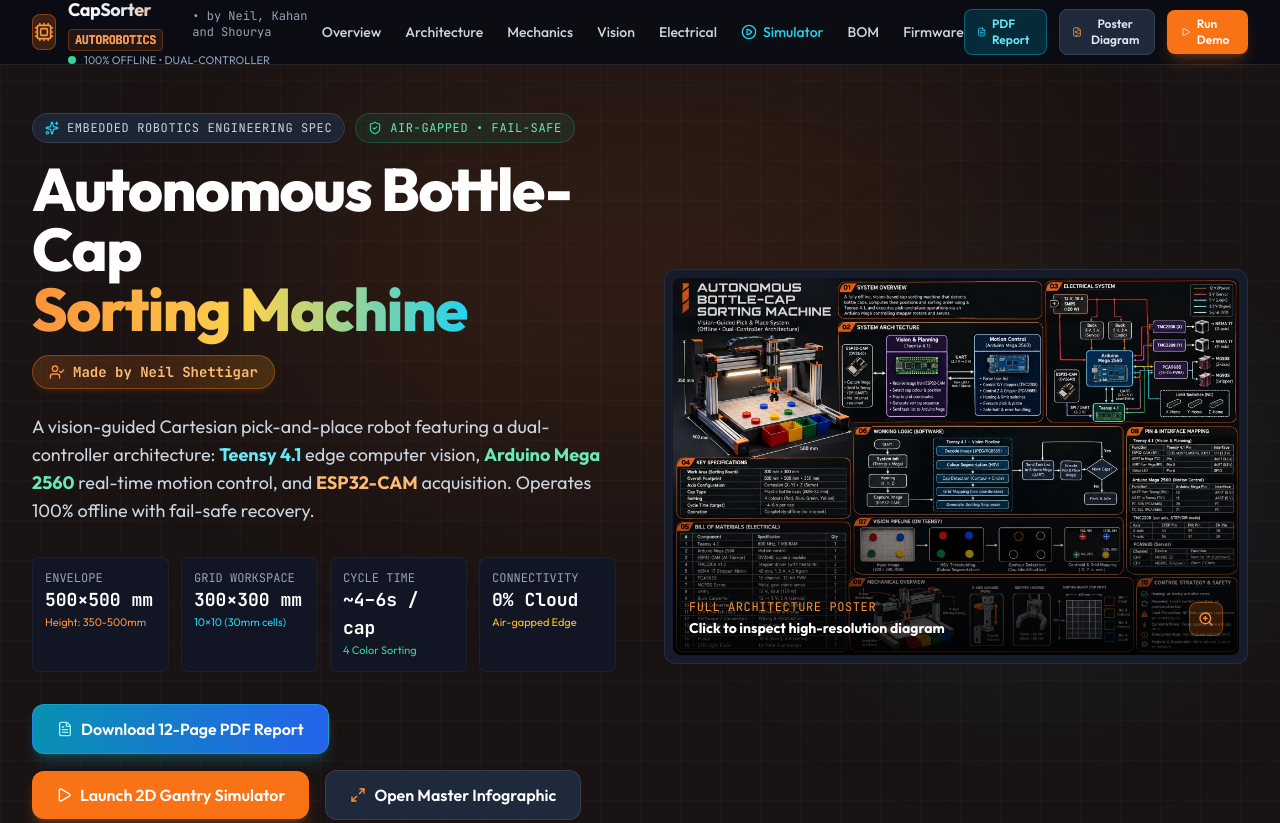
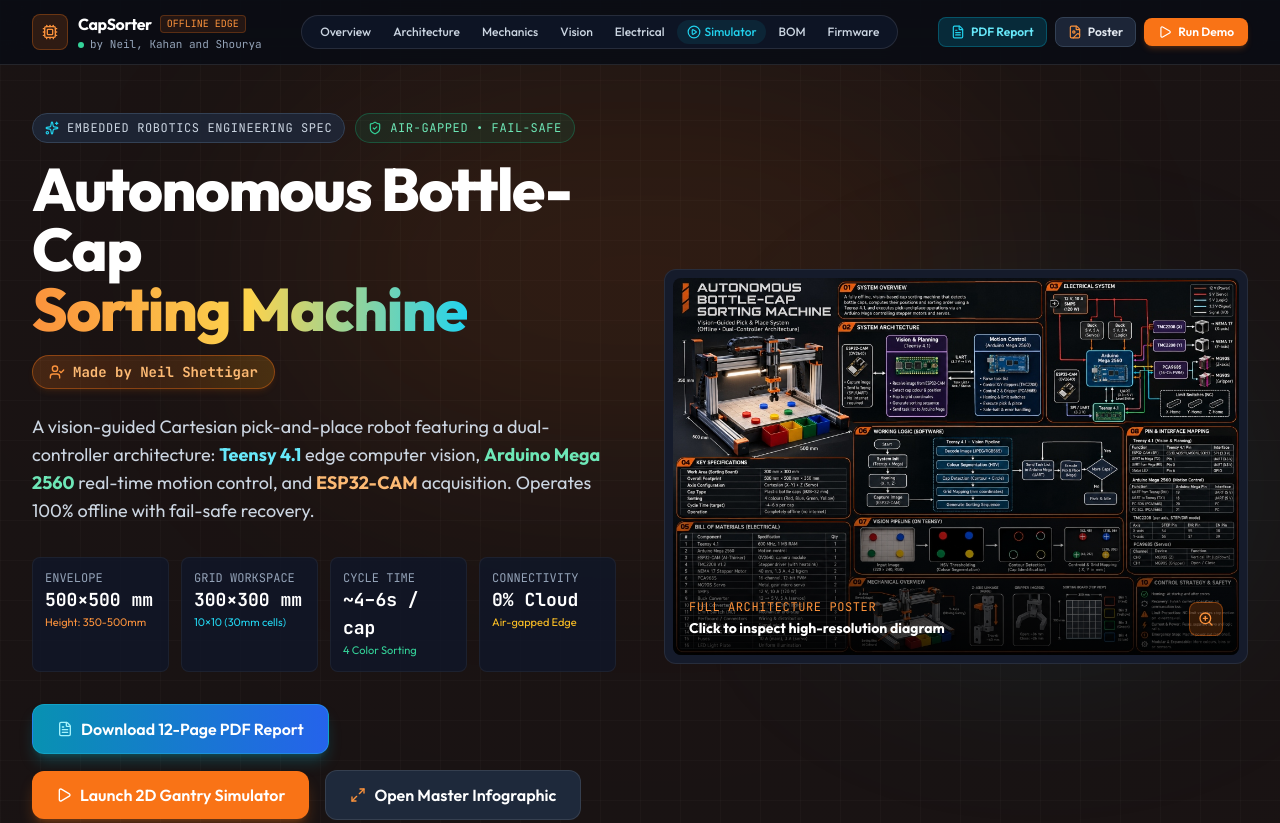
Before and after one commit to Neilboss/CapSorter, a plain HTML site: page index.html in a window 1280 px wide. Shown: the top 823 px of the page. Drawn offline with nearby package versions, Linux system fonts and the light colour scheme.

Commit message:
Declutter top navigation bar with compact brand lockup, pill nav, and single-line CTA buttons

```diff
--- a/index.html
+++ b/index.html
@@ -48,54 +48,52 @@
        NAVIGATION BAR
        ========================================== -->
   <header class="sticky top-0 z-40 bg-[#0a0d14]/90 backdrop-blur-md border-b border-white/10">
-    <div class="max-w-7xl mx-auto px-4 sm:px-6 lg:px-8 h-16 flex items-center justify-between">
-
-      <!-- Brand & Status -->
-      <div class="flex items-center gap-3">
-        <div class="w-9 h-9 rounded-lg bg-orange-500/20 border border-orange-500/40 flex items-center justify-center text-orange-400 font-bold">
-          <i data-lucide="cpu" class="w-5 h-5"></i>
-        </div>
-        <div>
+    <div class="max-w-7xl mx-auto px-4 sm:px-6 lg:px-8 h-16 flex items-center justify-between gap-4">
+
+      <!-- Brand & Authors -->
+      <a href="#" class="flex items-center gap-2.5 shrink-0 group">
+        <div class="w-9 h-9 rounded-lg bg-orange-500/15 border border-orange-500/30 flex items-center justify-center text-orange-400 shrink-0 group-hover:border-orange-500/60 transition-colors">
+          <i data-lucide="cpu" class="w-4 h-4"></i>
+        </div>
+        <div class="leading-tight whitespace-nowrap">
           <div class="flex items-center gap-2">
-            <span class="font-bold text-lg tracking-tight bg-gradient-to-r from-white via-slate-200 to-orange-400 bg-clip-text text-transparent">
-              CapSorter <span class="text-xs font-mono uppercase text-orange-400 px-1.5 py-0.5 rounded bg-orange-500/10 border border-orange-500/30">AutoRobotics</span>
-            </span>
-            <span class="text-xs font-mono text-slate-400 hidden sm:inline">• by Neil, Kahan and Shourya</span>
-          </div>
-          <div class="flex items-center gap-2 text-[11px] text-slate-400">
-            <span class="pulse-dot bg-emerald-400"></span>
-            <span>100% OFFLINE • DUAL-CONTROLLER</span>
-            <span class="text-slate-500 sm:hidden">• by Neil, Kahan and Shourya</span>
-          </div>
-        </div>
-      </div>
-
-      <!-- Nav Links -->
-      <nav class="hidden md:flex items-center gap-6 text-sm font-medium text-slate-300">
-        <a href="#overview" class="hover:text-orange-400 transition-colors">Overview</a>
-        <a href="#architecture" class="hover:text-orange-400 transition-colors">Architecture</a>
-        <a href="#mechanical" class="hover:text-orange-400 transition-colors">Mechanics</a>
-        <a href="#vision" class="hover:text-orange-400 transition-colors">Vision</a>
-        <a href="#electrical" class="hover:text-orange-400 transition-colors">Electrical</a>
-        <a href="#simulator" class="hover:text-cyan-400 transition-colors flex items-center gap-1.5 text-cyan-400">
-          <i data-lucide="play-circle" class="w-4 h-4"></i> Simulator
+            <span class="font-bold text-base tracking-tight text-white">CapSorter</span>
+            <span class="text-[10px] font-mono uppercase text-orange-400 px-1.5 py-0.5 rounded bg-orange-500/10 border border-orange-500/25">Offline Edge</span>
+          </div>
+          <div class="flex items-center gap-1.5 text-[11px] font-mono text-slate-400 mt-0.5">
+            <span class="w-1.5 h-1.5 rounded-full bg-emerald-400 shrink-0"></span>
+            <span>by Neil, Kahan and Shourya</span>
+          </div>
+        </div>
+      </a>
+
+      <!-- Nav Links Pill -->
+      <nav class="hidden lg:flex items-center gap-0.5 px-2 py-1 rounded-full bg-slate-900/80 border border-white/10 text-xs font-medium text-slate-300 whitespace-nowrap">
+        <a href="#overview" class="px-2.5 py-1 rounded-full hover:text-white hover:bg-white/5 transition-all">Overview</a>
+        <a href="#architecture" class="px-2.5 py-1 rounded-full hover:text-white hover:bg-white/5 transition-all">Architecture</a>
+        <a href="#mechanical" class="px-2.5 py-1 rounded-full hover:text-white hover:bg-white/5 transition-all">Mechanics</a>
+        <a href="#vision" class="px-2.5 py-1 rounded-full hover:text-white hover:bg-white/5 transition-all">Vision</a>
+        <a href="#electrical" class="px-2.5 py-1 rounded-full hover:text-white hover:bg-white/5 transition-all">Electrical</a>
+        <a href="#simulator" class="px-2.5 py-1 rounded-full text-cyan-400 bg-cyan-500/10 hover:bg-cyan-500/20 transition-all flex items-center gap-1">
+          <i data-lucide="play-circle" class="w-3.5 h-3.5"></i>
+          <span>Simulator</span>
         </a>
-        <a href="#bom" class="hover:text-orange-400 transition-colors">BOM</a>
-        <a href="#code" class="hover:text-orange-400 transition-colors">Firmware</a>
+        <a href="#bom" class="px-2.5 py-1 rounded-full hover:text-white hover:bg-white/5 transition-all">BOM</a>
+        <a href="#code" class="px-2.5 py-1 rounded-full hover:text-white hover:bg-white/5 transition-all">Firmware</a>
       </nav>
 
       <!-- CTA Buttons -->
-      <div class="flex items-center gap-3">
-        <a href="Autonomous_Bottle_Cap_Sorting_Machine_Technical_Report.pdf" download class="px-3 py-1.5 text-xs font-semibold rounded-lg bg-cyan-950/80 hover:bg-cyan-900 text-cyan-300 border border-cyan-500/40 flex items-center gap-1.5 transition-all">
-          <i data-lucide="file-text" class="w-3.5 h-3.5 text-cyan-400"></i>
+      <div class="flex items-center gap-2 shrink-0 whitespace-nowrap">
+        <a href="Autonomous_Bottle_Cap_Sorting_Machine_Technical_Report.pdf" download class="px-3 py-1.5 text-xs font-semibold rounded-lg bg-cyan-950/80 hover:bg-cyan-900 text-cyan-300 border border-cyan-500/30 flex items-center gap-1.5 transition-all whitespace-nowrap">
+          <i data-lucide="file-text" class="w-3.5 h-3.5 text-cyan-400 shrink-0"></i>
           <span>PDF Report</span>
         </a>
-        <button class="btn-open-poster px-3 py-1.5 text-xs font-semibold rounded-lg bg-slate-800 hover:bg-slate-700 text-slate-200 border border-slate-700 flex items-center gap-1.5 transition-all">
-          <i data-lucide="file-image" class="w-4 h-4 text-orange-400"></i>
-          <span>Poster Diagram</span>
+        <button class="btn-open-poster px-3 py-1.5 text-xs font-semibold rounded-lg bg-slate-800/90 hover:bg-slate-700 text-slate-200 border border-slate-700 flex items-center gap-1.5 transition-all whitespace-nowrap">
+          <i data-lucide="file-image" class="w-3.5 h-3.5 text-orange-400 shrink-0"></i>
+          <span>Poster</span>
         </button>
-        <a href="#simulator" class="px-3.5 py-1.5 text-xs font-semibold rounded-lg bg-orange-500 hover:bg-orange-600 text-white shadow-lg shadow-orange-500/25 flex items-center gap-1.5 transition-all">
-          <i data-lucide="play" class="w-3.5 h-3.5"></i>
+        <a href="#simulator" class="px-3.5 py-1.5 text-xs font-semibold rounded-lg bg-orange-500 hover:bg-orange-600 text-white shadow-md shadow-orange-500/20 flex items-center gap-1.5 transition-all whitespace-nowrap">
+          <i data-lucide="play" class="w-3.5 h-3.5 shrink-0"></i>
           <span>Run Demo</span>
         </a>
       </div>
```
